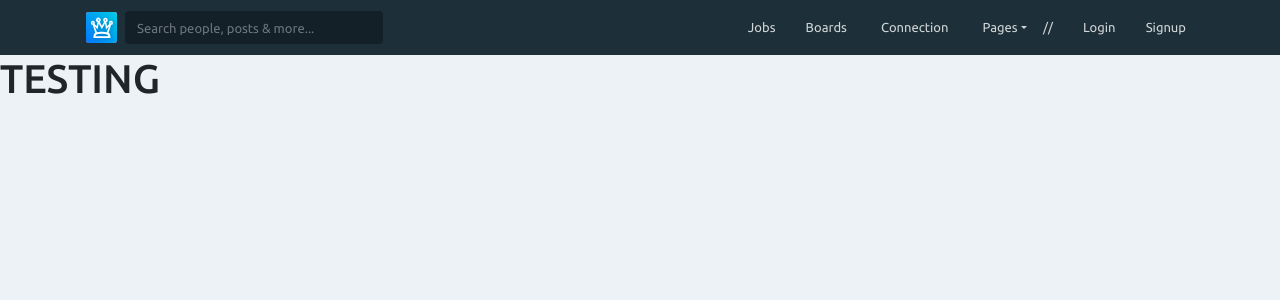
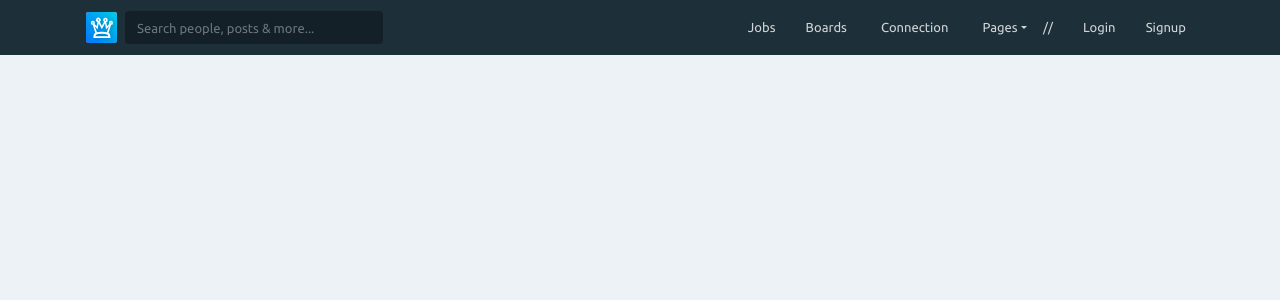
Before and after one commit to aaronbriggs00/catalyst-vue, a Vue app: page / in a window 1280 px wide. Shown: the top 300 px of the page. Built offline with nearby package versions, Linux system fonts and the light colour scheme; a web font is replaced by a local one.

Commit message:
deploy testing

```diff
--- a/src/views/Boards/BoardsIndex.vue
+++ b/src/views/Boards/BoardsIndex.vue
@@ -162,7 +162,7 @@
               class="box mb-3 shadow-sm border rounded bg-white list-sidebar"
             >
               <div class="box-title p-3">
-                <h6 class="m-0">Manage my network</h6>
+                <h6 class="m-0">Temporary Side Panel</h6>
               </div>
               <ul class="list-group list-group-flush">
                 <a href="#">
--- a/src/views/Home.vue
+++ b/src/views/Home.vue
@@ -1,6 +1,5 @@
 <template>
   <div class="home">
-    <h1>TESTING</h1>
     <div class="row" v-if="$parent.isLoggedIn()">
       <div class="col col-xl-2"></div>
       <main
```
